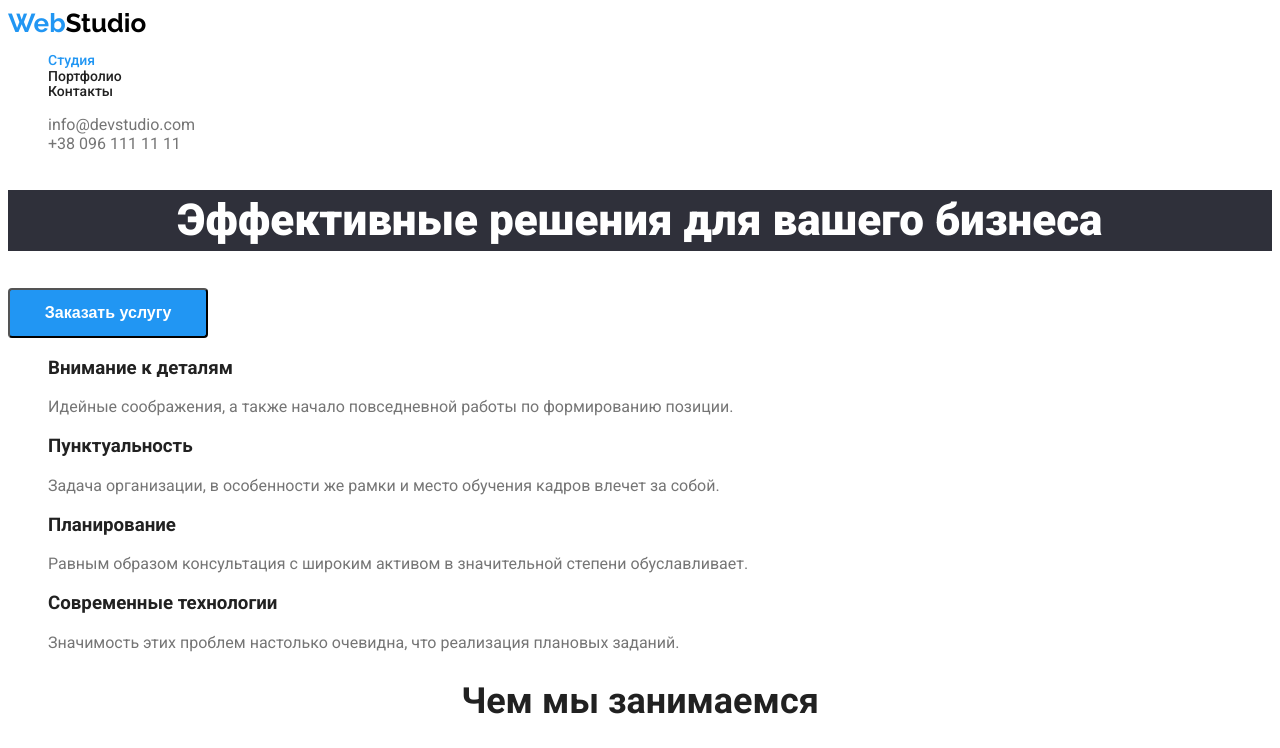
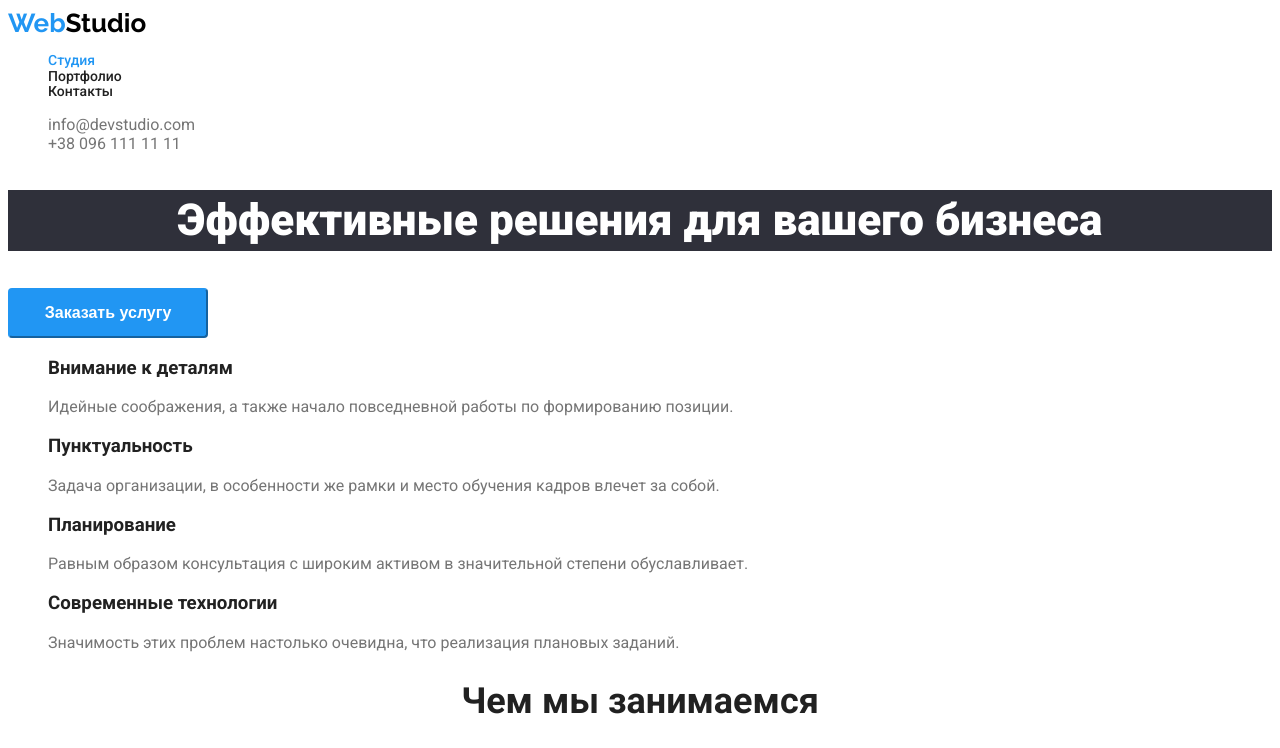
Before and after one commit to YaroslavKurka/goit-markup-hw-02, a plain HTML site: page index.html in a window 1280 px wide. In both pictures the pointer is over the button "Заказать услугу". Shown: the top 748 px of the page. Drawn offline with Linux system fonts and the light colour scheme.

Commit message:
Добавити стилізацію кнопки

```diff
--- a/CSS/style.css
+++ b/CSS/style.css
@@ -172,6 +172,10 @@ ul {
 
 
 }
+.button.primary:hover,
+.button.primary:focus {
+    border-color: var(--accent-color);
+}
 .button.secondary {
     color: var(--title-text-color);
     background-color: #F5F4FA;;
```
